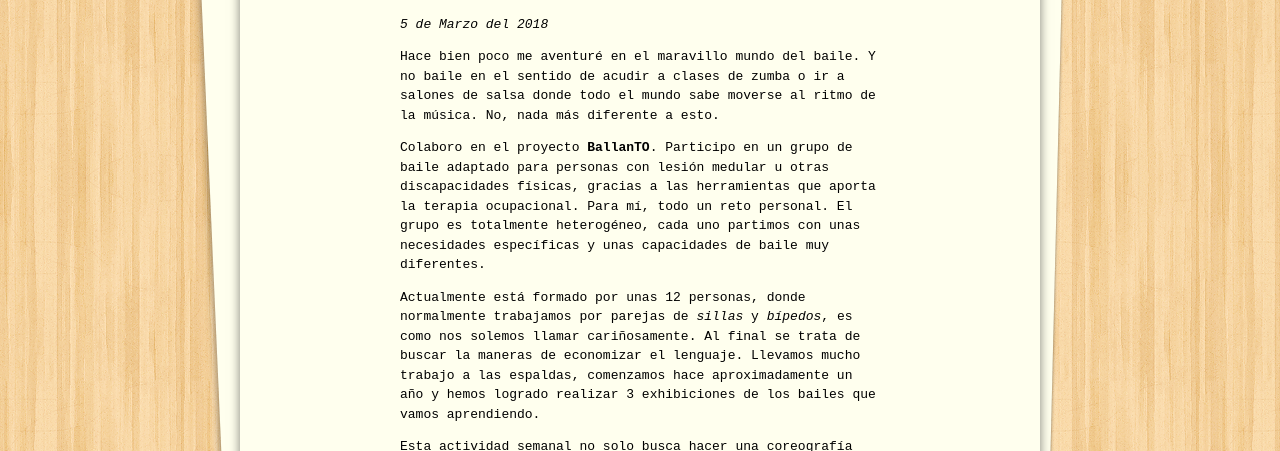
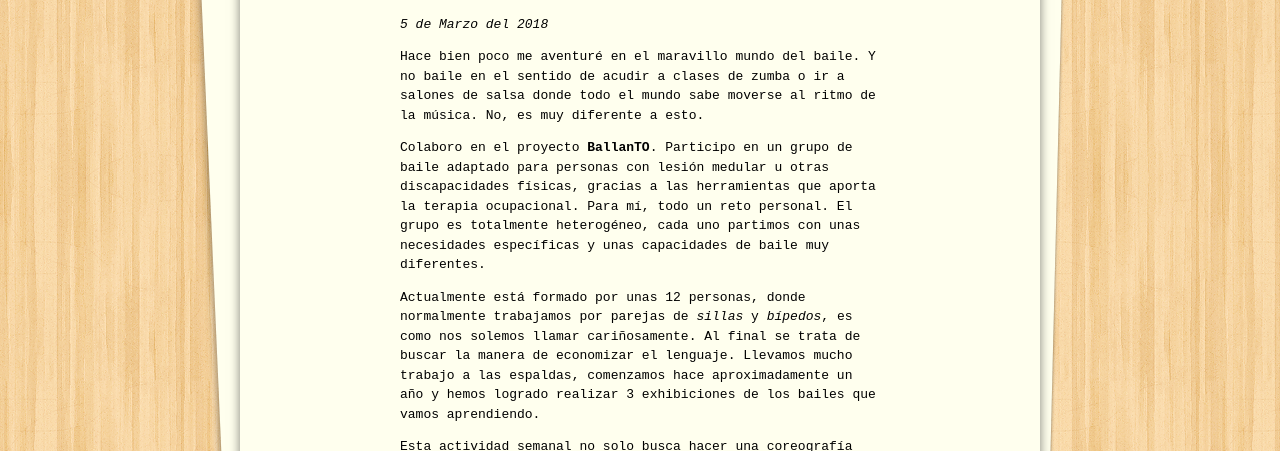
Before and after one commit to monimarlo/monimarlo.github.io, a Jekyll site: the page built from _posts/2018-03-05-ballanto.md, in a window 1280 px wide and 900 px high, scrolled down 245 px. Shown: the part 211-662 px from the top of the window. Built offline with Jekyll 4.4.1, drawn with Linux system fonts in a browser that asks for light colours; nearby versions of some CDN libraries.

Commit message:
Update 2018-03-05-ballanto.md

```diff
--- a/_posts/2018-03-05-ballanto.md
+++ b/_posts/2018-03-05-ballanto.md
@@ -7,12 +7,12 @@ permalink: blog/ballanto
 published: true
 ---
 
-Hace bien poco me aventuré en el maravillo mundo del baile. Y no baile en el sentido de acudir a clases de zumba o ir a salones de salsa donde todo el mundo sabe moverse al ritmo de la música. No, nada más diferente a esto.
+Hace bien poco me aventuré en el maravillo mundo del baile. Y no baile en el sentido de acudir a clases de zumba o ir a salones de salsa donde todo el mundo sabe moverse al ritmo de la música. No, es muy diferente a esto.
 
 Colaboro en el proyecto **BallanTO**. Participo en un grupo de baile adaptado para personas con lesión medular u otras discapacidades físicas, gracias a las herramientas que aporta la terapia ocupacional.
 Para mí, todo un reto personal. El grupo es totalmente heterogéneo, cada uno partimos con unas necesidades específicas y unas capacidades de baile muy diferentes.
 
-Actualmente está formado por unas 12 personas, donde normalmente trabajamos por parejas de *sillas* y *bípedos*, es como nos solemos llamar cariñosamente. Al final se trata de buscar la maneras de economizar el lenguaje.
+Actualmente está formado por unas 12 personas, donde normalmente trabajamos por parejas de *sillas* y *bípedos*, es como nos solemos llamar cariñosamente. Al final se trata de buscar la manera de economizar el lenguaje.
 Llevamos mucho trabajo a las espaldas, comenzamos hace aproximadamente un año y hemos logrado realizar 3 exhibiciones de los bailes que vamos aprendiendo.
 
 Esta actividad semanal no solo busca hacer una coreografía fantástica y que quede perfecta delante de todo el mundo, esto va mucho más allá.
```
